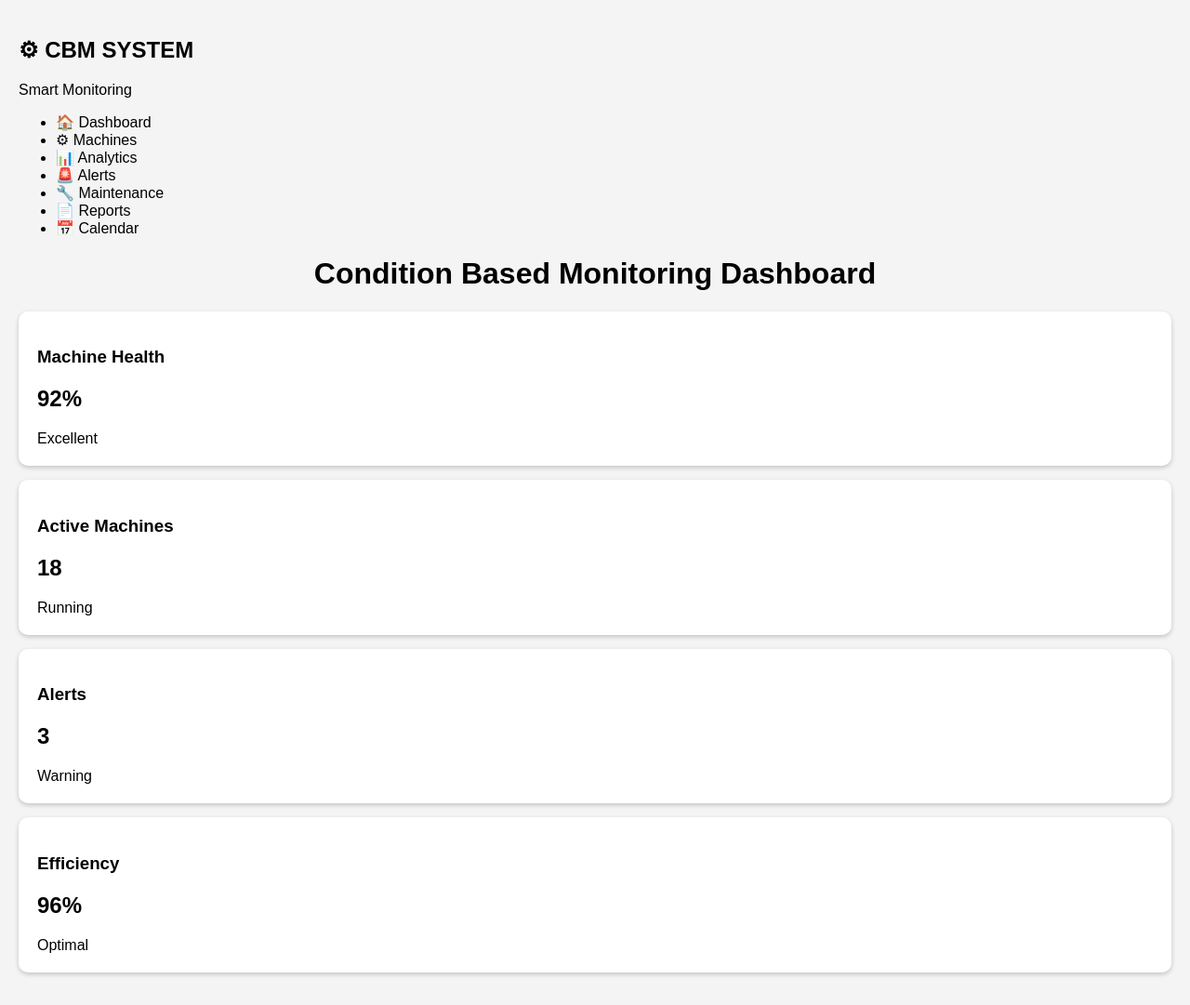
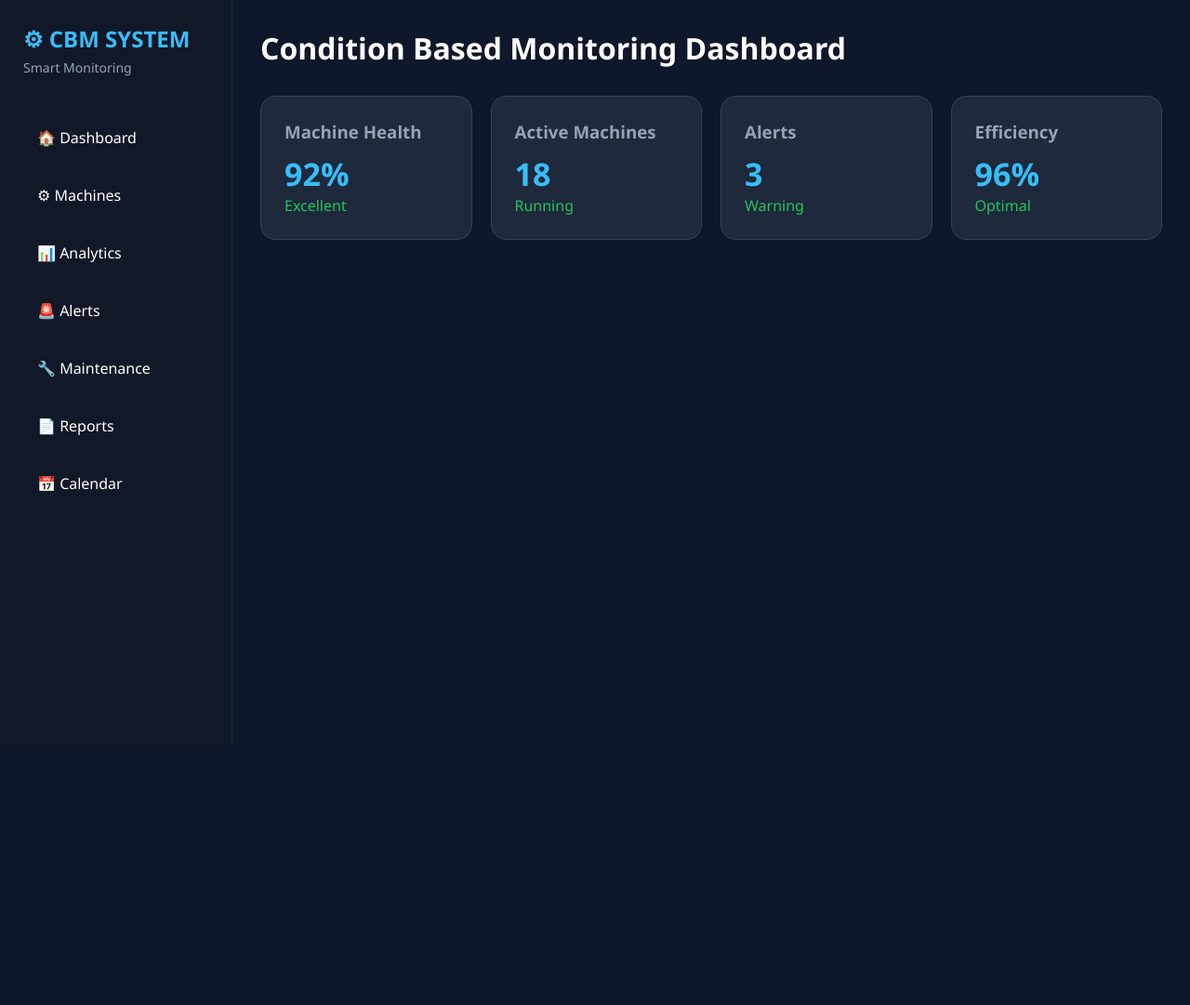
Before and after one commit to rstamilan962007/cbm-system, a Flask app: page / in a window 1280 px wide. Shown: the whole page at 93% size. After the commit the page ends 800 px from the top, so only its background shows below. Run offline with Flask 3, Linux system fonts and the light colour scheme.

Commit message:
Revamp CSS styles for improved layout and theme

```diff
--- a/static/style.css
+++ b/static/style.css
@@ -1,23 +1,89 @@
-body{
-    font-family: Arial, sans-serif;
-    background:#f4f4f4;
+*{
     margin:0;
-    padding:20px;
+    padding:0;
+    box-sizing:border-box;
+    font-family:'Segoe UI',sans-serif;
 }
 
-.container{
-    max-width:900px;
-    margin:auto;
+body{
+    background:#0F172A;
+    color:white;
+    display:flex;
+    min-height:100vh;
 }
 
-h1{
-    text-align:center;
+.sidebar{
+    width:250px;
+    background:#111827;
+    padding:25px;
+    border-right:1px solid #1E293B;
+}
+
+.logo h2{
+    color:#38BDF8;
+    margin-bottom:5px;
+}
+
+.logo p{
+    color:#94A3B8;
+    font-size:14px;
+}
+
+.menu{
+    list-style:none;
+    margin-top:40px;
+}
+
+.menu li{
+    padding:15px;
+    margin-bottom:10px;
+    border-radius:10px;
+    cursor:pointer;
+    transition:0.3s;
+}
+
+.menu li:hover{
+    background:#1E293B;
+    color:#38BDF8;
+}
+
+.main-content{
+    flex:1;
+    padding:30px;
+}
+
+.header h1{
+    margin-bottom:30px;
+}
+
+.cards{
+    display:grid;
+    grid-template-columns:repeat(auto-fit,minmax(220px,1fr));
+    gap:20px;
 }
 
 .card{
-    background:white;
-    padding:20px;
-    margin:15px 0;
-    border-radius:10px;
-    box-shadow:0 2px 5px rgba(0,0,0,0.2);
+    background:#1E293B;
+    padding:25px;
+    border-radius:16px;
+    border:1px solid #334155;
+    transition:0.3s;
 }
+
+.card:hover{
+    transform:translateY(-5px);
+}
+
+.card h3{
+    color:#94A3B8;
+    margin-bottom:10px;
+}
+
+.card h2{
+    color:#38BDF8;
+    font-size:34px;
+}
+
+.card span{
+    color:#22C55E;
+}
```
